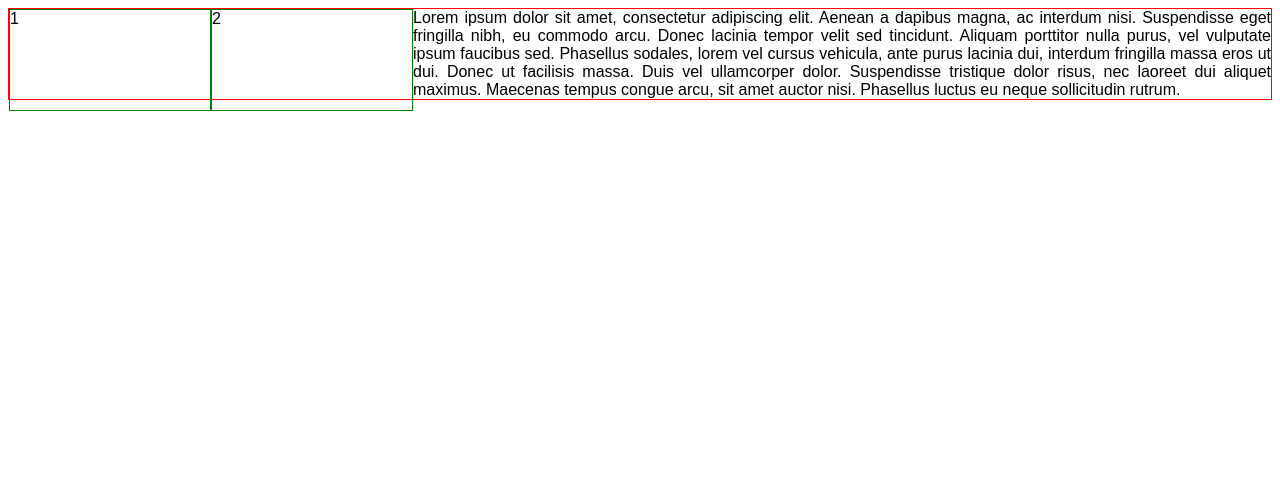
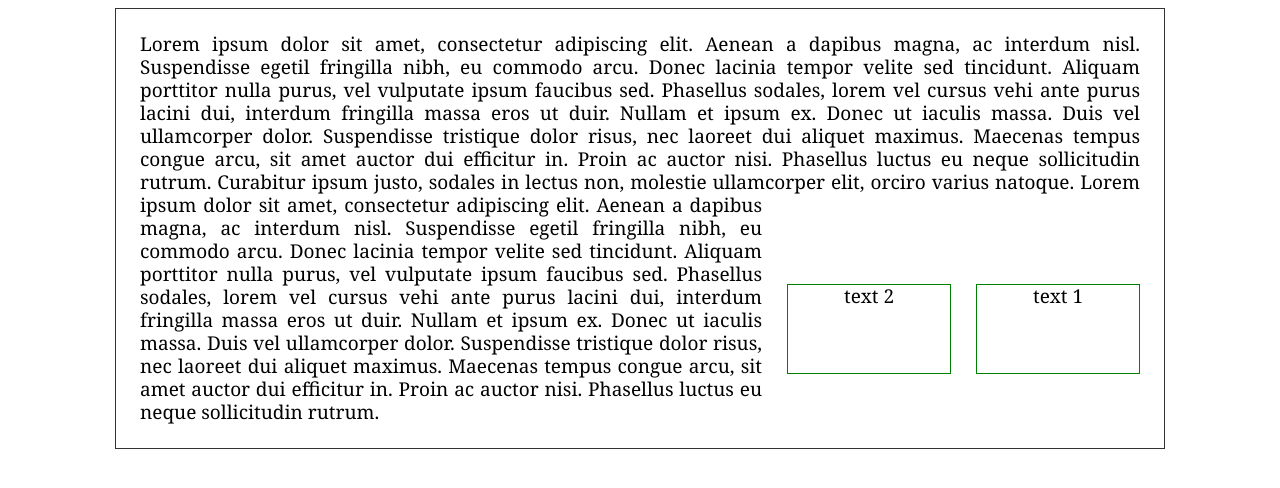
Before and after one commit to OlesaMin18/Git, a plain HTML site: page float3/index.html in a window 1280 px wide. Drawn offline with Linux system fonts and the light colour scheme.

Commit message:
Задание №1

```diff
--- a/float3/index.html
+++ b/float3/index.html
@@ -1,24 +1,38 @@
 <!DOCTYPE html>
 <html lang="ru">
 <head>
-        <meta charset="utf-8">
+    <meta charset="UTF-8">
     <title>Задание №1</title>
     <link rel="stylesheet" href="style.css">
 </head>
 <body>
-        <div class="parent">
-            <div class="child">1</div>
-            <div class="child">2</div>
+    <div id="parent">
         Lorem ipsum dolor sit amet, consectetur adipiscing elit. Aenean a
-            dapibus magna, ac interdum nisi. Suspendisse eget fringilla nibh,
-            eu commodo arcu. Donec lacinia tempor velit sed tincidunt. Aliquam
+        dapibus magna, ac interdum nisl. Suspendisse egetil fringilla nibh,
+        eu commodo arcu. Donec lacinia tempor velite sed tincidunt. Aliquam
         porttitor nulla purus, vel vulputate ipsum faucibus sed. Phasellus
-            sodales, lorem vel cursus vehicula, ante purus lacinia dui, interdum
-            fringilla massa eros ut dui. Donec ut facilisis massa. Duis vel
-            ullamcorper dolor. Suspendisse tristique dolor risus, nec laoreet
-            dui aliquet maximus. Maecenas tempus congue arcu, sit amet auctor
-            nisi. Phasellus luctus eu neque sollicitudin rutrum.
-        </div>
+        sodales, lorem vel cursus vehi ante purus lacini dui, interdum
+        fringilla massa eros ut duir. Nullam et ipsum ex. Donec ut iaculis
+        massa. Duis vel ullamcorper dolor. Suspendisse tristique dolor
+        risus, nec laoreet dui aliquet maximus. Maecenas tempus congue
+        arcu, sit amet auctor dui efficitur in. Proin ac auctor nisi.
+        Phasellus luctus eu neque sollicitudin rutrum. Curabitur ipsum
+        justo, sodales in lectus non, molestie ullamcorper elit, orciro
+        varius natoque.
+
+        <div id="box1">text 1</div>
+        <div id="box2">text 2</div>
+
+        Lorem ipsum dolor sit amet, consectetur adipiscing elit. Aenean a
+        dapibus magna, ac interdum nisl. Suspendisse egetil fringilla nibh,
+        eu commodo arcu. Donec lacinia tempor velite sed tincidunt. Aliquam
+        porttitor nulla purus, vel vulputate ipsum faucibus sed. Phasellus
+        sodales, lorem vel cursus vehi ante purus lacini dui, interdum
+        fringilla massa eros ut duir. Nullam et ipsum ex. Donec ut iaculis
+        massa. Duis vel ullamcorper dolor. Suspendisse tristique dolor
+        risus, nec laoreet dui aliquet maximus. Maecenas tempus congue
+        arcu, sit amet auctor dui efficitur in. Proin ac auctor nisi.
+        Phasellus luctus eu neque sollicitudin rutrum.
     </div>
 </body>
 </html>
--- a/float3/style.css
+++ b/float3/style.css
@@ -1,15 +1,20 @@
-body {
-    font-family: Arial, sans-serif;
+#parent {
+    width: 1000px;
+    margin: 8px auto;
+    padding: 24px;
+    border: 1px solid #333;
+    font-family: Georgia, serif;
+    font-size: 19px;
+    line-height: 23px;
+    text-align: justify;
 }
 
-.parent {
-	border: 1px solid red;
-	text-align: justify;
+#box1, #box2 {
+    float: right;
+    width: 164px;
+    height: 90px;
+    margin: 90px 0 10px 25px;
+    border: 1px solid green;
+    box-sizing: border-box;
+    text-align: center;
 }
-
-.child {
-    width: 200px;
-    height: 100px;
-    border: 1px solid green;
-    float: left;
-}
```
Lines whose indentation alone changed are shown as unchanged.
